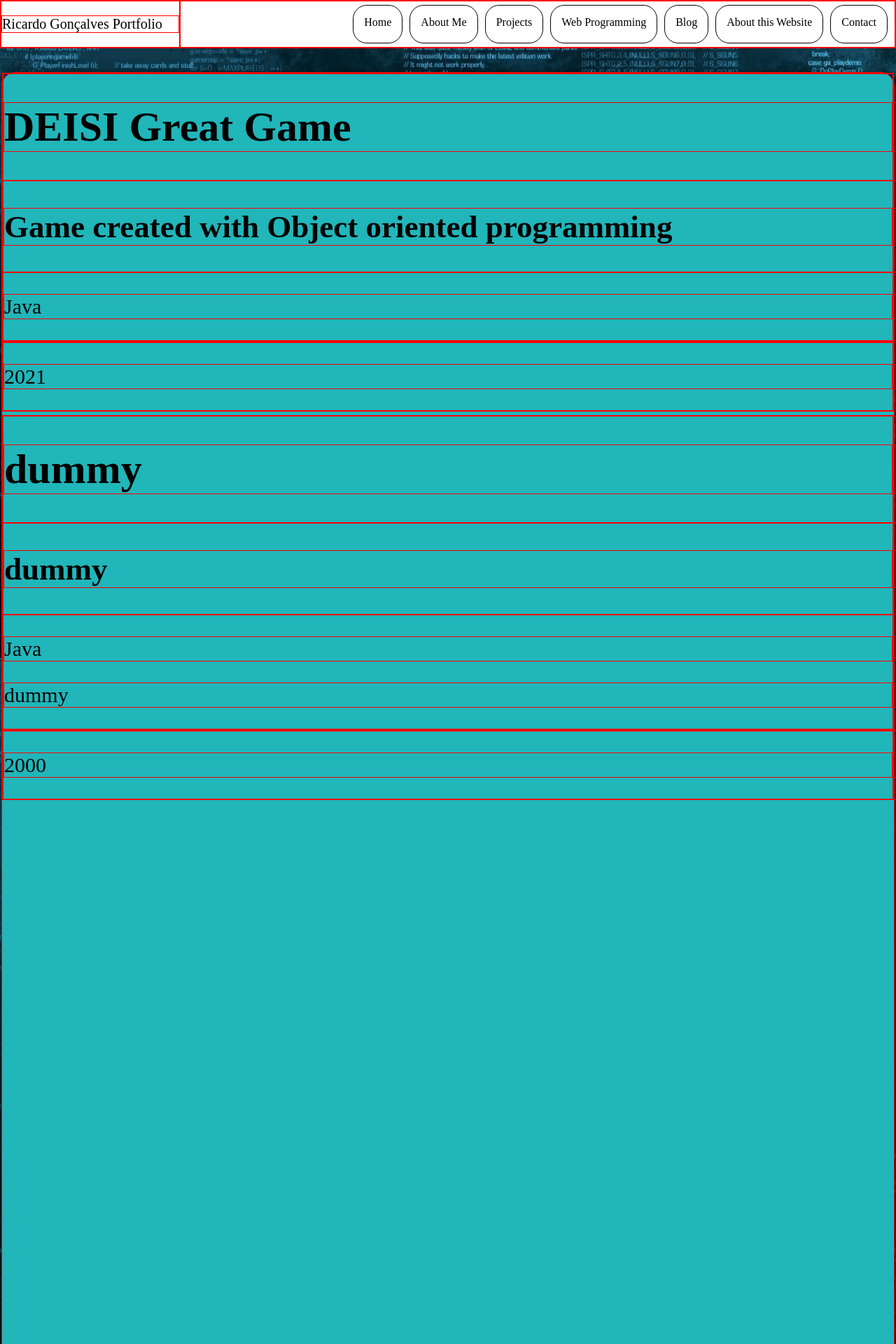
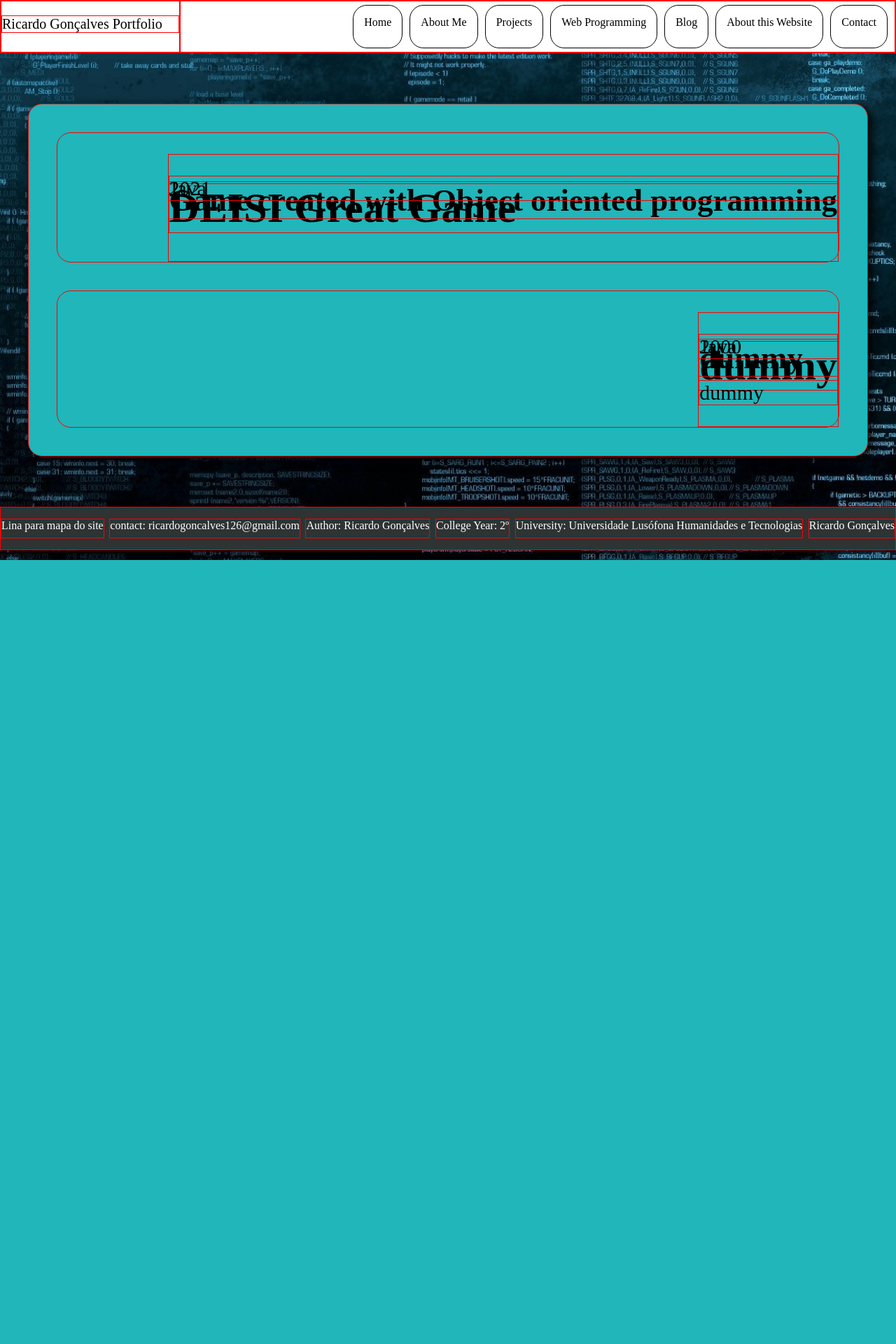
Before and after one commit to DrAlexWild/heroku_portfolio, a Django app: page /projects in a window 1280 px wide. Shown: the top 1920 px of the page at 70% size. After the commit the page ends 800 px from the top, so only its background shows below. Run offline with Django 4.2, Linux system fonts and the light colour scheme; data comes from the database, SQL or seed files in the repository; data that the repository does not hold is empty; parts of the project's set-up code (start-up, migrations or seed data) failed here and were passed over.

Commit message:
heroku new page projects

```diff
--- a/portfolio/static/portfolio/css/projects.css
+++ b/portfolio/static/portfolio/css/projects.css
@@ -91,9 +91,8 @@ border-radius: 20px;
 box-shadow: 5px 5px 15px black;
 }
 
-.projects {
+.project {
   display: grid;
-  grid-area: projects;
   grid-template-columns: 1fr;
   grid-template-rows: 0.5fr 1fr 0.5fr 4fr 0.1fr;
   gap: 5px;
@@ -105,7 +104,7 @@ box-shadow: 5px 5px 15px black;
     "project_topics"
     "project end";
 
-  margin:2px;
+  margin:40px;
   border: 16px solid white;
   border-radius:20px;
 
```
